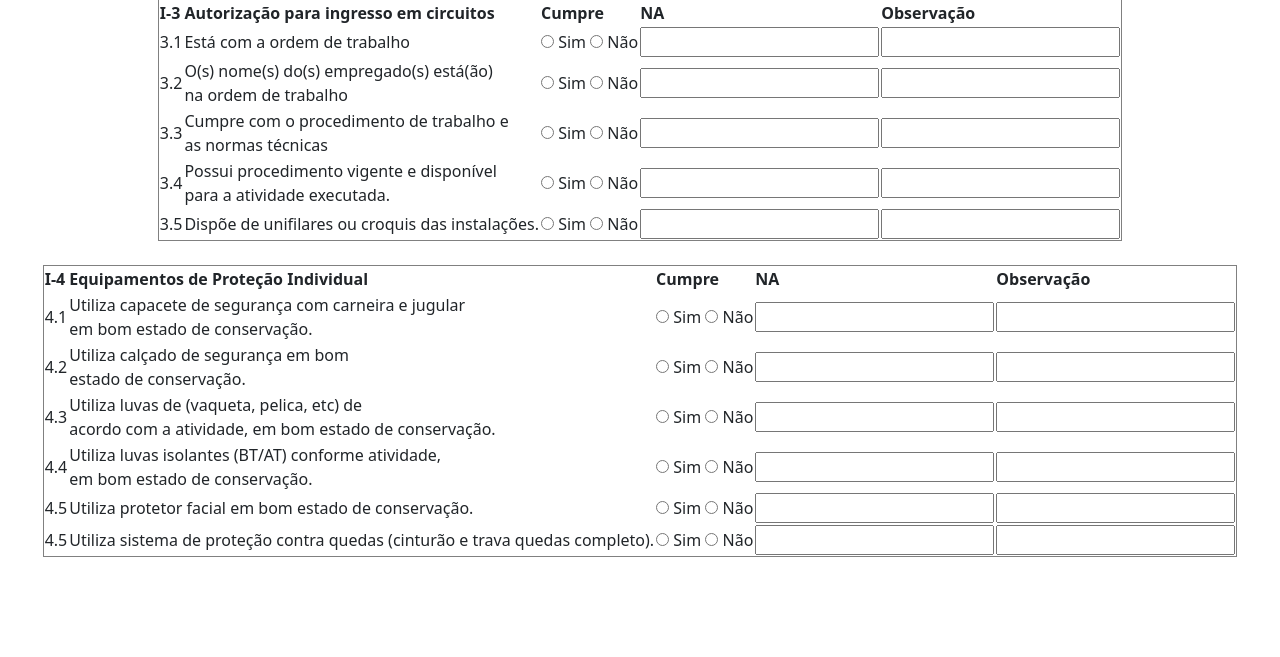
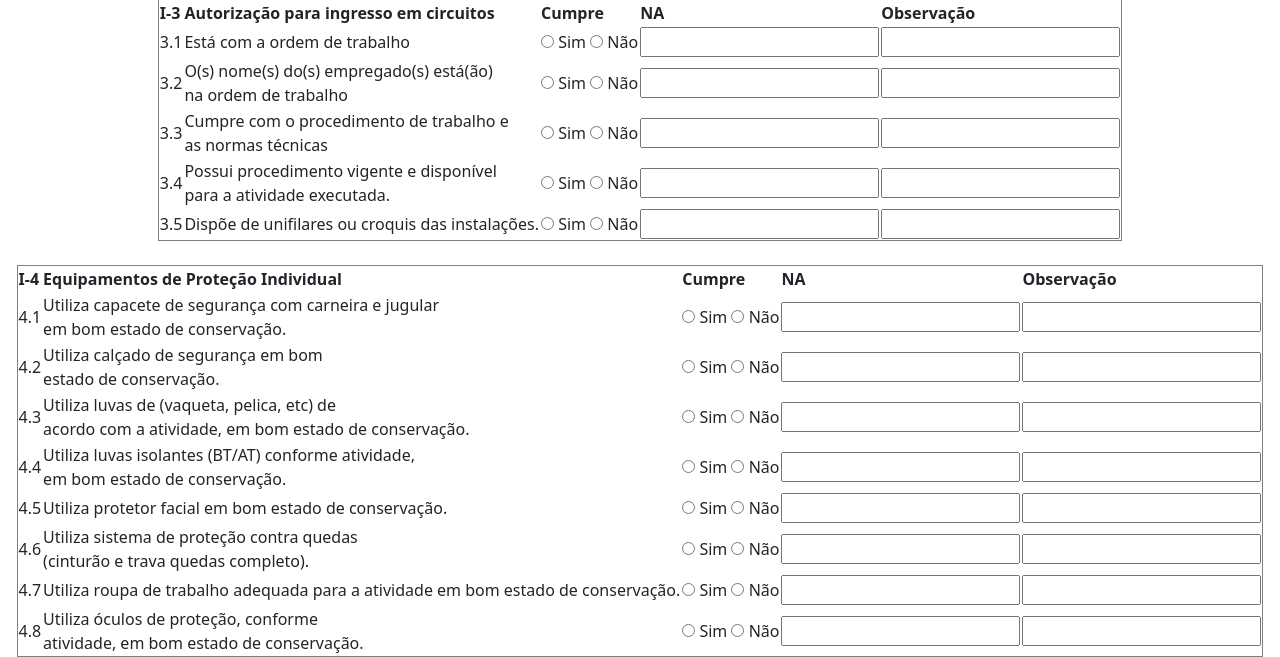
Before and after one commit to kelvinkauan/projetoKando, a PHP site: page /views/inspecao.php in a window 1280 px wide. Shown: the part 981-1638 px from the top of the page. Before the commit the page ends 1538 px from the top, so only its background shows below. Run offline with PHP 8.4, Linux system fonts and the light colour scheme.

Commit message:
making the forms

```diff
--- a/views/inspecao.php
+++ b/views/inspecao.php
@@ -479,10 +479,49 @@
             </tr>
             <tr>
                  <td>
-                    4.5
+                    4.6
                  </td>
                  <td>
-                     Utiliza sistema de proteção contra quedas (cinturão e trava quedas completo).
+                    Utiliza sistema de proteção contra quedas <br> (cinturão e trava quedas completo).
+                 <td>
+                     <input type="radio" name="sim" id="idSim" value="Sim">
+                         <label>Sim</label>
+                     <input type="radio" name="nao" id="idNao" value="Não">
+                         <label>Não</label>
+                 </td>
+                <td>
+                    <input type="text">
+                </td>
+                <td>
+                    <input type="text">
+                </td>
+            </tr>
+            <tr>
+                 <td>
+                    4.7
+                 </td>
+                 <td>
+                    Utiliza roupa de trabalho adequada para a atividade em bom estado de conservação.
+                 <td>
+                     <input type="radio" name="sim" id="idSim" value="Sim">
+                         <label>Sim</label>
+                     <input type="radio" name="nao" id="idNao" value="Não">
+                         <label>Não</label>
+                 </td>
+                <td>
+                    <input type="text">
+                </td>
+                <td>
+                    <input type="text">
+                </td>
+            </tr>
+
+            <tr>
+                 <td>
+                    4.8
+                 </td>
+                 <td>
+                 Utiliza óculos de proteção, conforme <br> atividade, em bom estado de conservação.
                  <td>
                      <input type="radio" name="sim" id="idSim" value="Sim">
                          <label>Sim</label>
```
